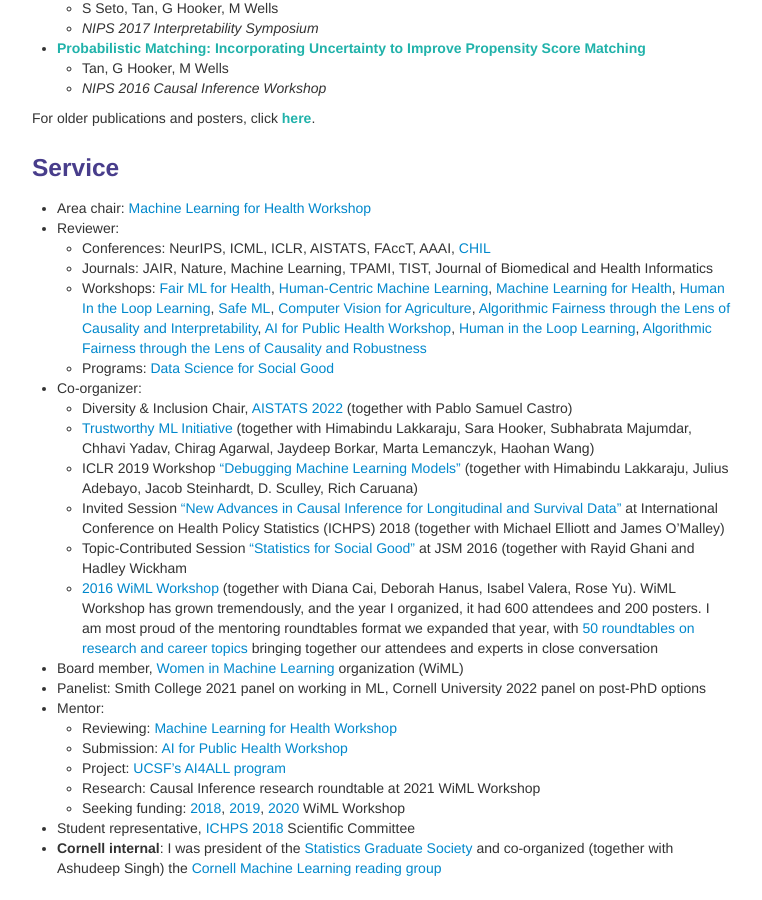
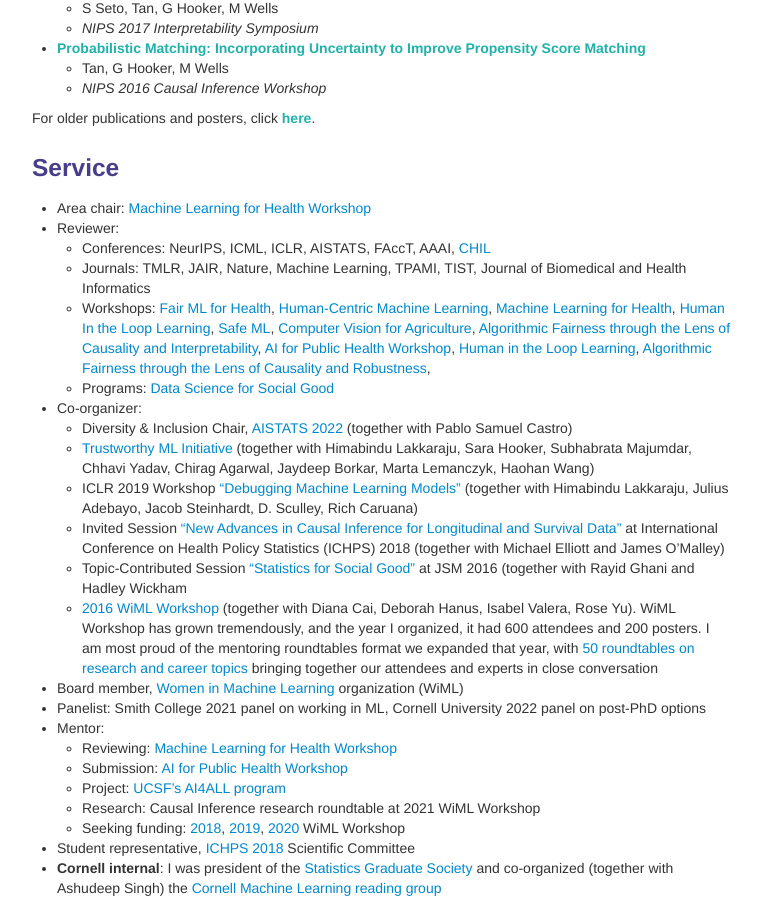
Before and after one commit to shftan/shftan.github.io, a Jekyll site: the page built from index.md, in a window 1280 px wide and 900 px high, scrolled down 2723 px. Shown: the whole window, without its empty margins (258-1020 px from the left). Built offline with Jekyll 4.4.1, drawn with Linux system fonts in a browser that asks for light colours.

Commit message:
Update index.md

```diff
--- a/index.md
+++ b/index.md
@@ -138,8 +138,8 @@ For older publications and posters, click <a class="paper" href="olderpublicatio
 - Area chair: [Machine Learning for Health Workshop](https://ml4health.github.io/2020/)
 - Reviewer:
   - Conferences: NeurIPS, ICML, ICLR, AISTATS, FAccT, AAAI, [CHIL](https://www.chilconference.org/)
-  - Journals: JAIR, Nature, Machine Learning, TPAMI, TIST, Journal of Biomedical and Health Informatics
-  - Workshops: [Fair ML for Health](https://www.fairmlforhealth.com/), [Human-Centric Machine Learning](https://sites.google.com/view/hcml-2019), [Machine Learning for Health](https://ml4health.github.io/2019/), [Human In the Loop Learning](https://sites.google.com/view/hill2019/home), [Safe ML](https://sites.google.com/view/safeml-iclr2019/home), [Computer Vision for Agriculture](https://www.cv4gc.org/cv4a2020/), [Algorithmic Fairness through the Lens of Causality and Interpretability](https://www.afciworkshop.org/), [AI for Public Health Workshop](https://aiforpublichealth.github.io/), [Human in the Loop Learning](https://www.icml-hill.com/), [Algorithmic Fairness through the Lens of Causality and Robustness](https://www.afciworkshop.org/)
+  - Journals: TMLR, JAIR, Nature, Machine Learning, TPAMI, TIST, Journal of Biomedical and Health Informatics
+  - Workshops: [Fair ML for Health](https://www.fairmlforhealth.com/), [Human-Centric Machine Learning](https://sites.google.com/view/hcml-2019), [Machine Learning for Health](https://ml4health.github.io/2019/), [Human In the Loop Learning](https://sites.google.com/view/hill2019/home), [Safe ML](https://sites.google.com/view/safeml-iclr2019/home), [Computer Vision for Agriculture](https://www.cv4gc.org/cv4a2020/), [Algorithmic Fairness through the Lens of Causality and Interpretability](https://www.afciworkshop.org/), [AI for Public Health Workshop](https://aiforpublichealth.github.io/), [Human in the Loop Learning](https://www.icml-hill.com/), [Algorithmic Fairness through the Lens of Causality and Robustness](https://www.afciworkshop.org/),
   - Programs: <a href="http://www.dssgfellowship.org/">Data Science for Social Good</a>
 - Co-organizer:
   - Diversity & Inclusion Chair, [AISTATS 2022](http://aistats.org/aistats2022/) (together with Pablo Samuel Castro)
```
